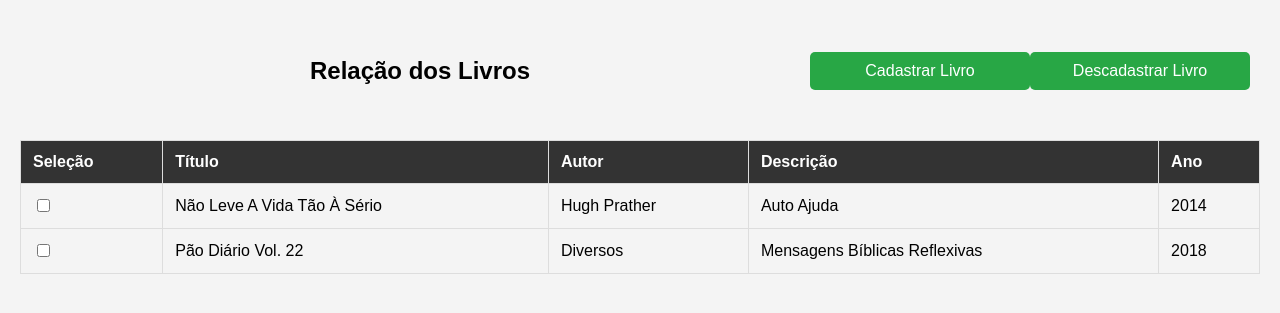
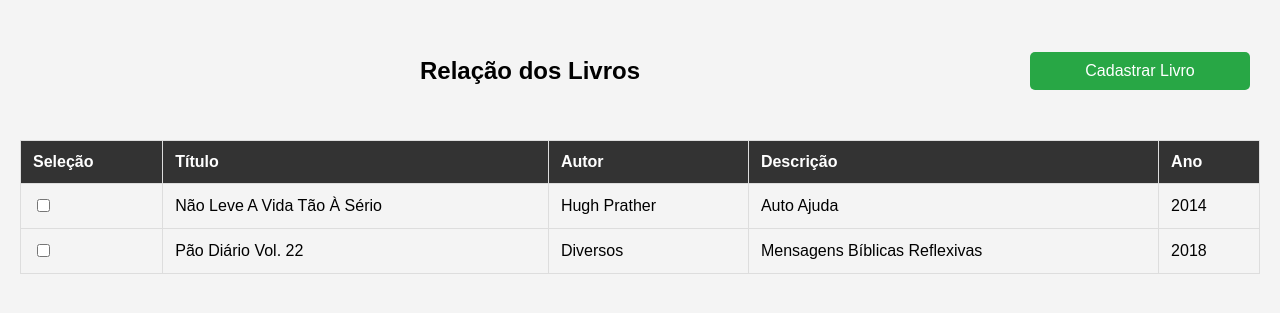
Before and after one commit to natan20200679/Biblioteca-Project-Fuctura, a Django app: page /livros/ in a window 1280 px wide. Shown: the part 58-371 px from the top of the page. Run offline with Django 5.2, Linux system fonts and the light colour scheme; a user stored in the database is signed in; data comes from the database, SQL or seed files in the repository; parts of the project's set-up code (start-up, migrations or seed data) failed here and were passed over.

Commit message:
Disable line for verifications

```diff
--- a/biblioteca/templates/biblioteca/livros.html
+++ b/biblioteca/templates/biblioteca/livros.html
@@ -7,7 +7,7 @@
 <div class="titulo">
     <h2>Relação dos Livros</h2>
     <a href="{% url 'cadastrar_livro' %}" class="btn">Cadastrar Livro</a>
-    <a href="{% url 'descadastrar_livro' livro.id %}" class="btn">Descadastrar Livro</a>
+{#    <a href="{% url 'descadastrar_livro' livro.id %}" class="btn">Descadastrar Livro</a>#}
 </div>
 <table>
     <tr>
```
